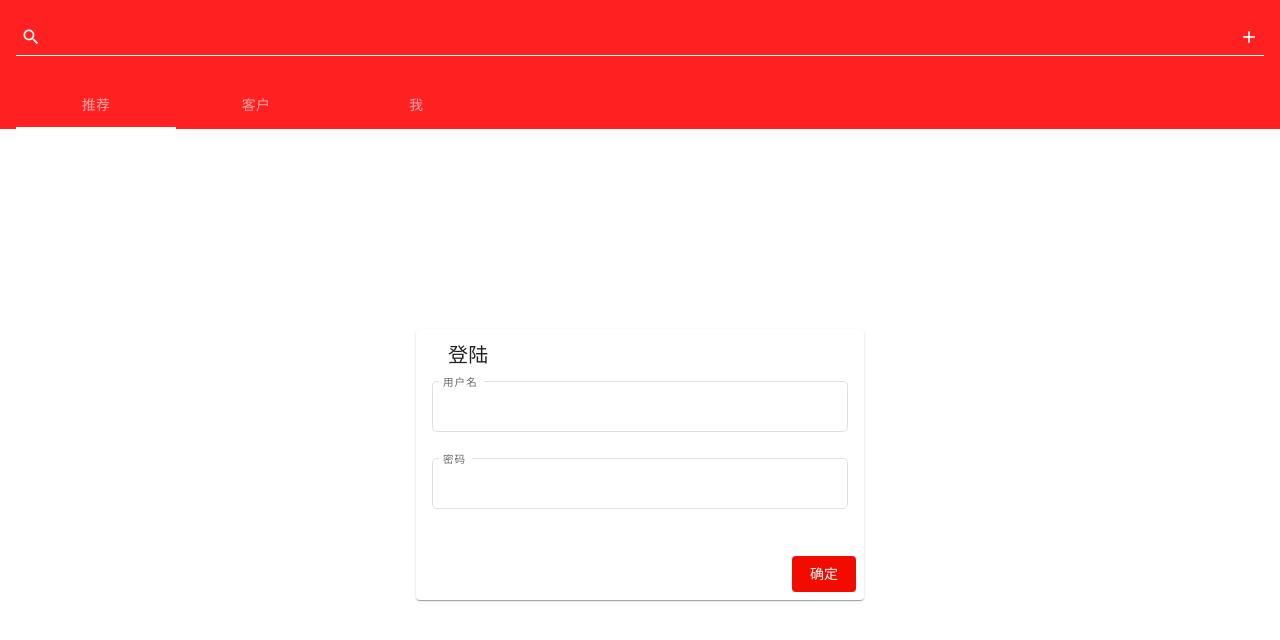
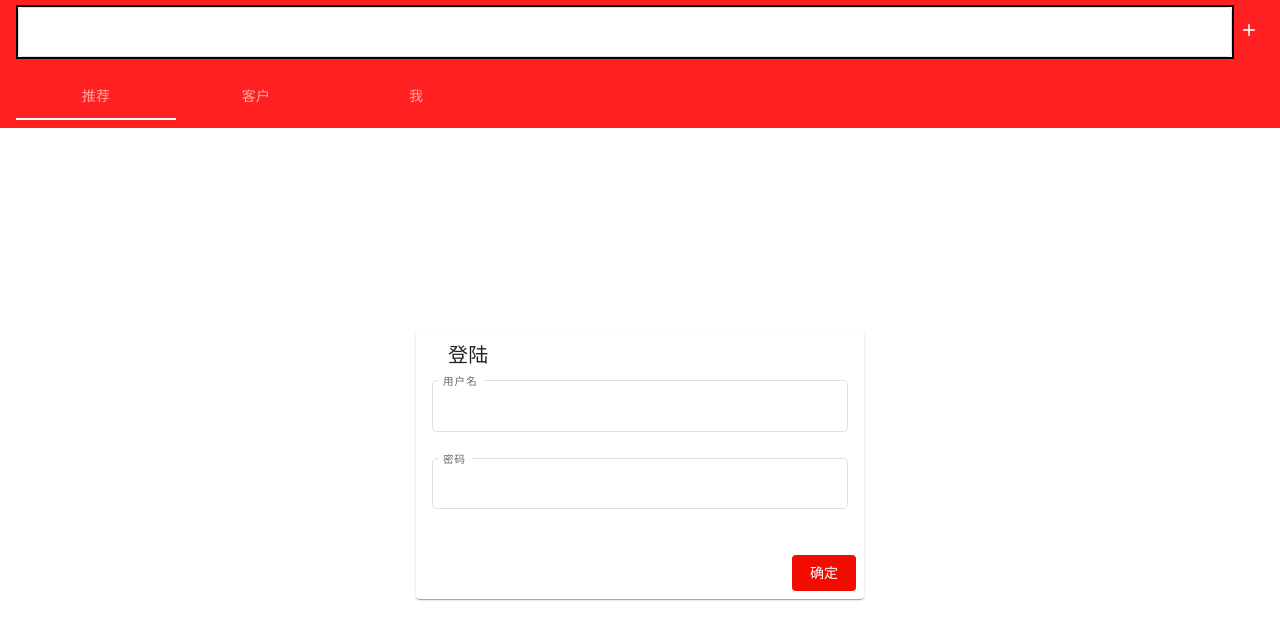
Before and after one commit to jiexx/Poster, an Angular app: page /user/login in a window 1280 px wide. Shown: the top 640 px of the page. Built offline with nearby package versions, Linux system fonts and the light colour scheme.

Commit message:
main layout

```diff
--- a/src/app/app-routing.module.ts
+++ b/src/app/app-routing.module.ts
@@ -1,12 +1,12 @@
 import { NgModule } from '@angular/core';
 import { Routes, RouterModule } from '@angular/router';
-import { LayoutLogin } from './layout.user/layout.user';
+import { LayoutUser } from './layout.user/layout.user';
 
 const routes: Routes = [
     {
         path: 'user',
-        component: LayoutLogin,
-        loadChildren: () => import('./layout.user/layout.user.module').then(mod => mod.LayoutLoginModule)
+        component: LayoutUser,
+        loadChildren: () => import('./layout.user/layout.user.module').then(mod => mod.LayoutUserModule)
     },
     {
         path: '',
--- a/src/app/common/data/user.ts
+++ b/src/app/common/data/user.ts
@@ -102,9 +102,9 @@ export class UserService {
 
     constructor(public router : Router, public http: HttpClient){
         this.data = new Data(http);
-        if(!this.myId()){
+        /* if(!this.myId()){
             this.router.navigate(['/user/login'])
-        }
+        } */
     }
     data : Data;
     myId(){
--- a/src/app/layout.user/component.list/CPNT.list.css
+++ b/src/app/layout.user/component.list/CPNT.list.css
@@ -1,27 +1,4 @@
-mat-form-field {
-    width: 100%;
-}
-
-mat-toolbar {
-    position: absolute;
-    top: 0;
-    left: 0;
-    right: 0;
-    border-radius: 4px 4px 0 0;
-}
 mat-card {
-    margin-bottom: 1rem;
+    margin: 1rem;
     cursor: pointer;
 }
-.header {
-    position: fixed;
-    width: 100%;
-    top: 0;
-    z-index: 1000;
-}
-.footer {
-    position: fixed;
-    width: 100%;
-    bottom: 0;
-    z-index: 1000;
-}
--- a/src/app/layout.user/component.list/CPNT.list.html
+++ b/src/app/layout.user/component.list/CPNT.list.html
@@ -1,22 +1,15 @@
-<br><br><br><br>
-<div fxLayout="row" fxLayoutAlign="space-between center" fxLayoutGap="1rem">
-    <mat-form-field fxFlex appearance="outline" floatLabel="always" style="width:100%">
-        <mat-label>身份证号后4位</mat-label>
-        <input type="text" matInput [formControl]="keyword" #srh>
-        <mat-error *ngIf="keyword.hasError('invalid')">{{keyword.errors.msg}}</mat-error>
-        <!-- <button mat-icon-button matPrefix><mat-icon >person</mat-icon></button> -->
-    </mat-form-field>
-    <div fxFlex="none" style="padding-bottom: 1.3rem"><button mat-flat-button color="primary" (click)="search()" >搜索</button></div>
-</div>
-
-<div style="width: 100%;">
-    <mat-card *ngFor="let item of list; let i = index " (click)="detail(item);">
-        <mat-card-header>
-            <mat-card-title>{{item.name}}</mat-card-title>
-            <mat-card-subtitle>电话：{{ item.tel }}</mat-card-subtitle>
-            <mat-card-subtitle>身份证：{{ item.id }}</mat-card-subtitle>
-            <mat-card-subtitle>预约时间：{{ item.datatime }}</mat-card-subtitle>
-            <mat-card-subtitle>来源：{{ item.id }}</mat-card-subtitle>
-        </mat-card-header>
+<div fxLayout="row" fxLayoutAlign="center start" fxFill>
+    <mat-card  fxFlex=35  fxFlex.lt-md=90 [@enterAnimation]>  <!--  [style.visibility]="step == 1 ? 'visible' : 'hidden'"-->
+        <mat-card-header><mat-card-title>服务说明</mat-card-title></mat-card-header>
+        <img mat-card-image src="https://material.angular.io/assets/img/examples/shiba2.jpg" alt="Photo of a Shiba Inu">
+        <mat-card-content>
+            <p>The Shiba Inu is the smallest of the six original and distinct spitz breeds of dog from Japan.
+                A small, agile dog that copes very well with mountainous terrain, the Shiba Inu was originally
+                bred for hunting.</p>
+        </mat-card-content>
+        <mat-card-actions align="right">
+            <button mat-button>编辑</button>
+            <button mat-button>预览</button>
+        </mat-card-actions>
     </mat-card>
 </div>
--- a/src/app/layout.user/component.login/CPNT.login.css
+++ b/src/app/layout.user/component.login/CPNT.login.css
@@ -1,10 +1,3 @@
 mat-form-field {
     width: 100%;
 }
-mat-toolbar {
-    position: absolute;
-    top: 0;
-    left: 0;
-    right: 0;
-    border-radius: 4px 4px 0 0;
-}
--- a/src/app/layout.user/component.login/CPNT.login.html
+++ b/src/app/layout.user/component.login/CPNT.login.html
@@ -1,6 +1,6 @@
 <div fxLayout="row" fxLayoutAlign="center center" fxFill>
     <mat-card  fxFlex=35  fxFlex.lt-md=90 [@enterAnimation]>  <!--  [style.visibility]="step == 1 ? 'visible' : 'hidden'"-->
-        <mat-card-header color="primary"><mat-card-title>登陆</mat-card-title></mat-card-header>
+        <mat-card-header><mat-card-title>登陆</mat-card-title></mat-card-header>
         <mat-card-content>
             <form [formGroup]="form" style="width:100%">
                 <mat-form-field appearance="outline" floatLabel="always">
--- a/src/app/layout.user/component.login/CPNT.login.ts
+++ b/src/app/layout.user/component.login/CPNT.login.ts
@@ -45,7 +45,6 @@ export class CLogin implements AfterViewInit {
     }
     bg: string = './assets/img/bg.jpg';
     ngAfterViewInit(){
-
         if(this.user.myId()){
             this.router.navigate(['/user/list'], {queryParams: {mode: 'readonly'}})
         }
@@ -62,11 +61,10 @@ export class CLogin implements AfterViewInit {
     });
     submit(){
         if(this.form.valid) {
-            this.user.login(this.mobile.value, this.code.value).then(res =>{
-                if(res){
-                    this.router.navigate(['/user/list'],{queryParams: {mode: 'readonly'}})
-                }
-            });
+            /* this.user.login(this.mobile.value, this.code.value).then(res =>{
+
+            }); */
+            this.router.navigate(['/user/list'],{queryParams: {mode: 'readonly'}})
         }else {
             this.form.markAllAsTouched();
         }
--- a/src/app/layout.user/layout.user-routings.module.ts
+++ b/src/app/layout.user/layout.user-routings.module.ts
@@ -24,7 +24,7 @@ const routes: Routes = [
     },
     {
         path: '',
-        redirectTo: 'login',
+        redirectTo: 'list',
         pathMatch: 'full',
     }
 ];
--- a/src/app/layout.user/layout.user.css
+++ b/src/app/layout.user/layout.user.css
@@ -1,9 +1,26 @@
-.mat-subheading-2 {
-    margin: 0
+::ng-deep mat-toolbar-row .mat-form-field-infix {
+    padding: 0.4em 0px !important;
 }
-mat-toolbar-row {
-    height: auto;
+::ng-deep mat-toolbar-row .mat-form-field-wrapper {
+    padding: 0;
+    background-color: white;
+    border: 2px solid black;
 }
+
+
 mat-form-field {
     width: 100%;
 }
+.mat-button-wrapper {
+    margin-top: -12px;
+}
+.mat-button-suffix {
+    width: 30px !important;
+    height: 30px !important;
+    line-height: 30px !important;
+}
+.mat-icon-suffix {
+    width: 20px !important;
+    height: 22.5px !important;
+    font-size: 20px !important;
+}
--- a/src/app/layout.user/layout.user.html
+++ b/src/app/layout.user/layout.user.html
@@ -1,13 +1,14 @@
 <div fxLayout="column" fxLayoutAlign="center stretch" fxFill>
     <mat-toolbar fxFlex="none" color="primary">
         <mat-toolbar-row>
-            <mat-form-field >
+            <mat-form-field appearance="outline" color="white">
                 <input type="search" matInput [formControl]="keyword"/>
                 <mat-error *ngIf="keyword.hasError('invalid')">{{keyword.errors.msg}}</mat-error>
-                <button mat-icon-button matPrefix (click)="search()"><mat-icon>search</mat-icon></button>
-                <button mat-icon-button matSuffix><mat-icon>add</mat-icon></button>
+                <button mat-icon-button matSuffix (click)="search()"><mat-icon>search</mat-icon></button>
             </mat-form-field>
-
+            <div class="mat-button-wrapper">
+                <button mat-icon-button class="mat-button-suffix"><mat-icon class="mat-icon-suffix">add</mat-icon></button>
+            </div>
         </mat-toolbar-row>
         <mat-toolbar-row>
             <nav mat-tab-nav-bar backgroundColor="primary">
--- a/src/app/layout.user/layout.user.module.ts
+++ b/src/app/layout.user/layout.user.module.ts
@@ -8,7 +8,7 @@ import { FlexLayoutModule } from "@angular/flex-layout";
 import { LayoutRoutingModule } from './layout.user-routings.module';
 import { CommonModule } from '@angular/common';
 import { CLogin } from './component.login/CPNT.login';
-import { LayoutLogin } from './layout.user';
+import { LayoutUser } from './layout.user';
 import { FormsModule, ReactiveFormsModule } from '@angular/forms';
 import { MatAutocompleteModule } from '@angular/material/autocomplete';
 import { MatCheckboxModule } from '@angular/material/checkbox';
@@ -42,7 +42,7 @@ import { CInput } from './component.input/CPNT.input';
         DialogModule,
     ],
     declarations: [
-        LayoutLogin,
+        LayoutUser,
         CLogin,
         CList,
         CDetail,
@@ -51,4 +51,4 @@ import { CInput } from './component.input/CPNT.input';
 
 
 })
-export class LayoutLoginModule { }
+export class LayoutUserModule { }
--- a/src/app/layout.user/layout.user.ts
+++ b/src/app/layout.user/layout.user.ts
@@ -31,7 +31,7 @@ const kwValidator = (control: FormControl):{[key:string]: boolean | string} =>{
         )
     ],
 })
-export class LayoutLogin implements OnDestroy  {
+export class LayoutUser implements OnDestroy  {
     at = 0;
     constructor(private user : UserService, private location: Location, private router: Router, protected bus: BusService, private route: ActivatedRoute) {
         // this.router.navigate(['/user/list'], {queryParams: {mode: this.mode}})
```
